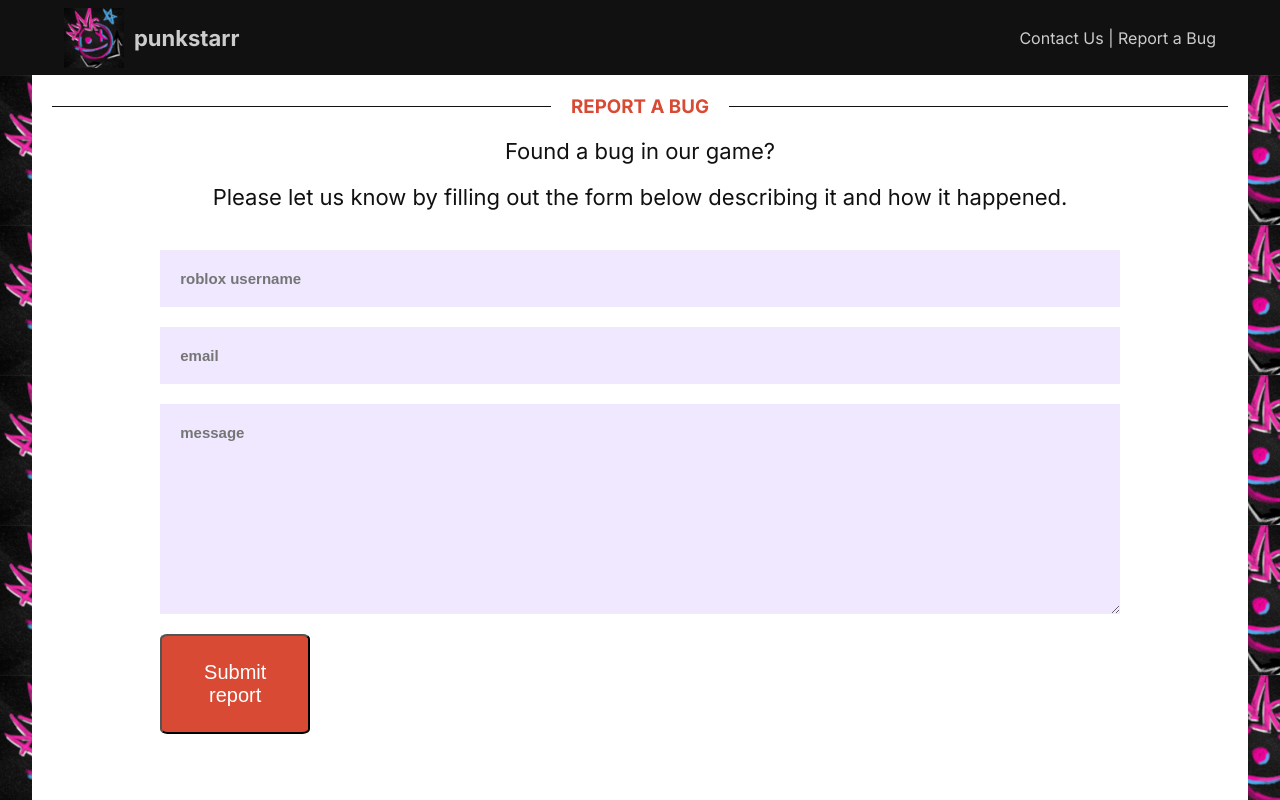
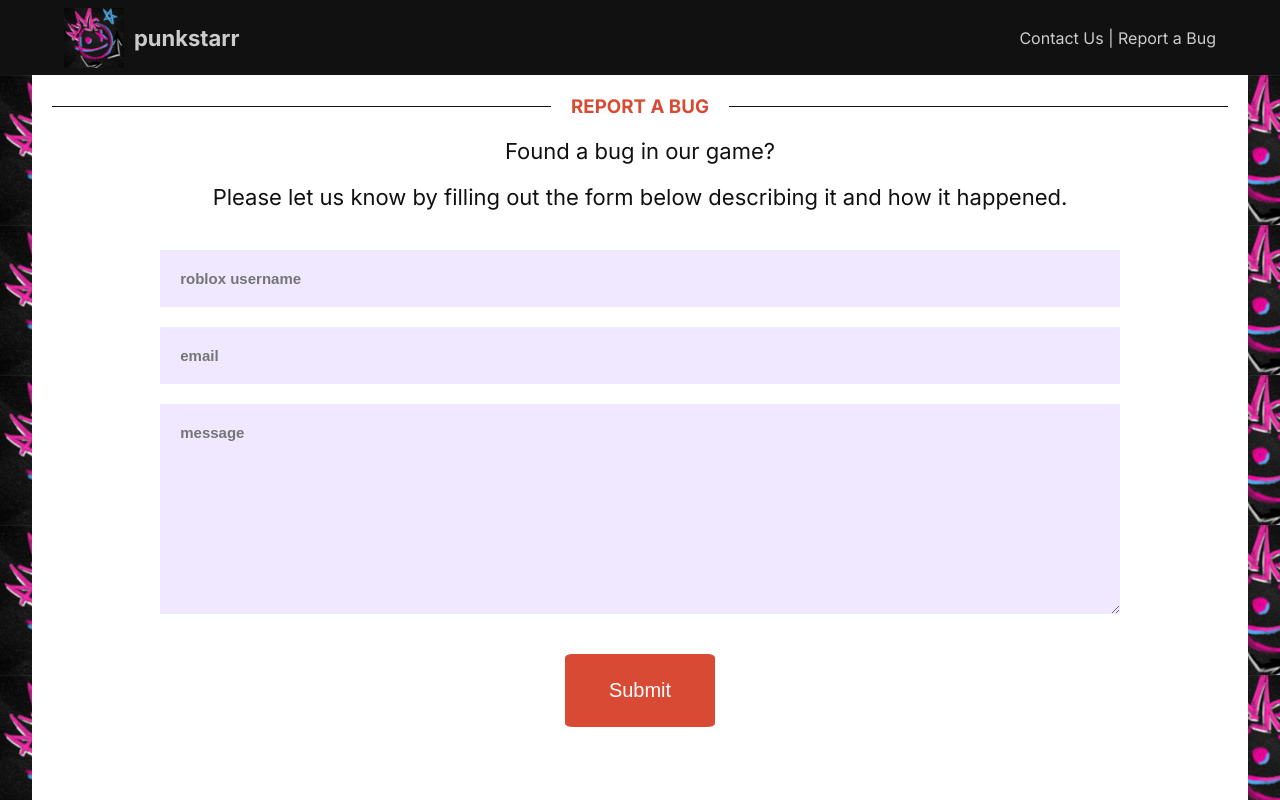
Before and after one commit to sethdylanortiz/punkstarr-gamesite-nextjs, a Next.js app: page /contact in a window 1280 px wide. Shown: the top 800 px of the page. Built offline with nearby package versions, Linux system fonts and the light colour scheme.

Commit message:
restructured call

```diff
--- /dev/null
+++ b/app/contact/CreateForm.jsx
@@ -0,0 +1,95 @@
+// client component - to not hydrate entire page
+"use client";
+
+import React from 'react';
+import styles from './page.module.css';
+import {useRouter} from 'next/navigation';
+import {useState} from 'react';
+
+const CreateForm = () => {
+
+    // create instance of router - used to redirect user
+    const router = useRouter();
+
+    // set states
+    const [username, setUsername] = useState('');
+    const [email, setEmail] = useState('');
+    const [message, setMessage] = useState('');
+    const [isLoading, setIsLoading] = useState(false);
+
+    // function to handle form submission
+    const handleSubmit = async(event) => {
+        // prevents the default action of a page which is to reload
+        event.preventDefault;
+
+        // set isLoading to true after submission
+        setIsLoading(true);
+
+        // create post params object, item title is from db
+        const bugReport = {
+            username: username,
+            email: email,
+            reportmsg: message
+        }
+
+        // send post request
+        const response = await fetch('https://y0pqvwydld.execute-api.us-west-1.amazonaws.com/StoreBugReportDynamoDB', {
+                method: 'POST',
+                headers:
+                {
+                    'Content-Type': 'application/json',
+                },
+                body: JSON.stringify(bugReport)
+            }
+        )
+        console.log("sent post request!");
+
+        // check status and redirect - to home [testing]
+        if(response.status == 200){
+            // router.refresh(); // this is if we need a refresh in data [to-add]: section displaying all bug reports
+            router.push('/');
+        }
+    }
+
+    return(
+        <form className = {styles.form} onSubmit = {handleSubmit}>
+
+            {/* input submission for username */}
+            <input type = "text"
+            placeholder = "roblox username"
+            className = {styles.input}
+            required
+            onChange = {(event) => setUsername(event.target.value)}
+            value = {username}
+            />
+
+            {/* input submission for email */}
+            <input type = "text"
+            placeholder = "email"
+            className = {styles.input}
+            required
+            onChange = {(event) => setEmail(event.target.value)}
+            value = {email}
+            />
+
+            {/* input submission for message/bug */}
+            <textarea className = {styles.textArea}
+            placeholder = "message"
+            cols = "30"
+            rows = "10"
+            required
+            onChange = {(event) => setMessage(event.target.value)}
+            value = {message}
+            />
+
+            {/* add button */}
+            <button className = {styles.submitReport} disabled = {isLoading}>
+                {isLoading && <span>Submitting...</span>}
+                {!isLoading && <span>Submit</span>}
+            </button>
+
+        </form>
+    );
+}
+
+export default CreateForm;
--- a/app/contact/page.jsx
+++ b/app/contact/page.jsx
@@ -1,10 +1,11 @@
-"use client";
+// "use client";
 
 import React from 'react';
 import styles from './page.module.css';
 import Button from '@/components/button/Button';
-import { useState } from 'react';
-import { useRouter } from 'next/navigation';
+// import { useState } from 'react';
+// import { useRouter } from 'next/navigation';
+import CreateForm from './CreateForm';
 
 // function used to POST/store bug reports, compare to contact page
 async function writeBugReports({username, msg})
@@ -16,42 +17,42 @@ async function writeBugReports({username, msg})
 
 const ContactUs = () => {
     // error handling
-    const [error, setError] = useState(false);
+    // const [error, setError] = useState(false);
 
-    const router = useRouter();
+    // const router = useRouter();
 
-    const handleSubmit = async (e) => {
-        e.preventDefault();
+    // const handleSubmit = async (e) => {
+    //     e.preventDefault();
 
-        // get values
-        const input_username = e.target[0].value;
-        const input_email = e.target[1].value;
-        const input_bug_report = e.target[2].value;
+    //     // get values
+    //     const input_username = e.target[0].value;
+    //     const input_email = e.target[1].value;
+    //     const input_bug_report = e.target[2].value;
 
-        try {
+    //     try {
 
-            const response = await fetch("https://y0pqvwydld.execute-api.us-west-1.amazonaws.com/StoreBugReportDynamoDB", {
-                method: "POST",
-                headers: {
-                    'Access-Control-Allow-Origin': origin || '*',
-                    "Content-Type": "application/json",
-                },
-                body: JSON.stringify({
-                    username: input_username,
-                    email: input_email,
-                    reportmsg: input_bug_report
-                })
-            });
+    //         const response = await fetch("https://y0pqvwydld.execute-api.us-west-1.amazonaws.com/StoreBugReportDynamoDB", {
+    //             method: "POST",
+    //             headers: {
+    //                 'Access-Control-Allow-Origin': origin || '*',
+    //                 "Content-Type": "application/json",
+    //             },
+    //             body: JSON.stringify({
+    //                 username: input_username,
+    //                 email: input_email,
+    //                 reportmsg: input_bug_report
+    //             })
+    //         });
 
-            // redirect to success page
-            response.status == 201 && router.push("/")
-        } catch (error) {
-            setError(true);
-        }
-    }
+    //         // redirect to success page
+    //         response.status == 201 && router.push("/")
+    //     } catch (error) {
+    //         setError(true);
+    //     }
+    // }
 
     return (
-        <div className = {styles.Container}>
+        <div className = {styles.container}>
 
             {/* container holding wallpaper */}
             <div className = "wallpaper">
@@ -70,16 +71,17 @@ const ContactUs = () => {
                         <p className = "welcomeMsg"> Found a bug in our game? </p>
                         <p className = "welcomeMsg"> Please let us know by filling out the form below describing it and how it happened.</p>
 
-                        <form className = {styles.form} onSubmit = {handleSubmit}>
+                        {/* <form className = {styles.form} onSubmit = {handleSubmit}>
                             <input type = "text" placeholder = "roblox username" className = {styles.input} required/>
                             <input type = "text" placeholder = "email" className = {styles.input} required/>
                             <textarea className = {styles.textArea} placeholder = "message" cols = "30" rows = "10" required></textarea>
 
                             <button className = {styles.submitReport}>Submit report</button>
-                        </form>
+                        </form> */}
+                        <CreateForm/>
 
                         {/* move to call/write to aws */}
-                        <Button text = "Submit" url = "#"/>
+                        {/* <Button text = "Submit" url = "#"/> */}
                     </div>
 
                 </div>
--- a/app/contact/page.module.css
+++ b/app/contact/page.module.css
@@ -3,6 +3,8 @@
 
     justify-content: center;
     align-items: center;
+
+    height: 100%;
 }
 
 /* bug report  */
@@ -27,6 +29,9 @@
 
     width: 85%;
     padding: 20px;
+    justify-content: center;
+    align-items: center;
+    margin: auto;
 }
 
 .input, .textArea{
@@ -34,6 +39,7 @@
     padding: 20px;
     border: none;
     outline: none;
+    width: 100%;
 
     font-size: 15px;
     font-weight: bold;
@@ -49,5 +55,7 @@
     width: 150px;
     border-radius: 5%;
 
+    margin-top: 20px;
     margin-bottom: 40px;
+    border: none;
 }
--- a/app/globals.css
+++ b/app/globals.css
@@ -42,6 +42,7 @@ a{
     justify-content: center;
     align-items: center;
 
+    height: 100%;
 }
 
 /* text/fonts */
--- a/app/page.jsx
+++ b/app/page.jsx
@@ -175,6 +175,7 @@ export default function Home()
 
                         <p className = "welcomeMsg"> Found a bug in our game? Contact us!</p>
 
+                        <bugReportForm/>
                         {/* <Image
                             className = {styles.logoContainer}
                             alt = "punkstarr_logo.png"
--- a/package.json
+++ b/package.json
@@ -12,13 +12,13 @@
     "eslint": "8.52.0",
     "eslint-config-next": "14.0.0",
     "next": "^14.0.0",
-    "postcss": "8.4.31",
     "react": "18.2.0",
     "react-dom": "18.2.0",
     "react-player": "^2.13.0"
   },
   "devDependencies": {
     "autoprefixer": "^10.4.16",
+    "postcss": "^8.4.31",
     "tailwindcss": "^3.3.5"
   }
 }
```
Also changed, not shown: 1 other file (tests, documents, lock files or other folders).
